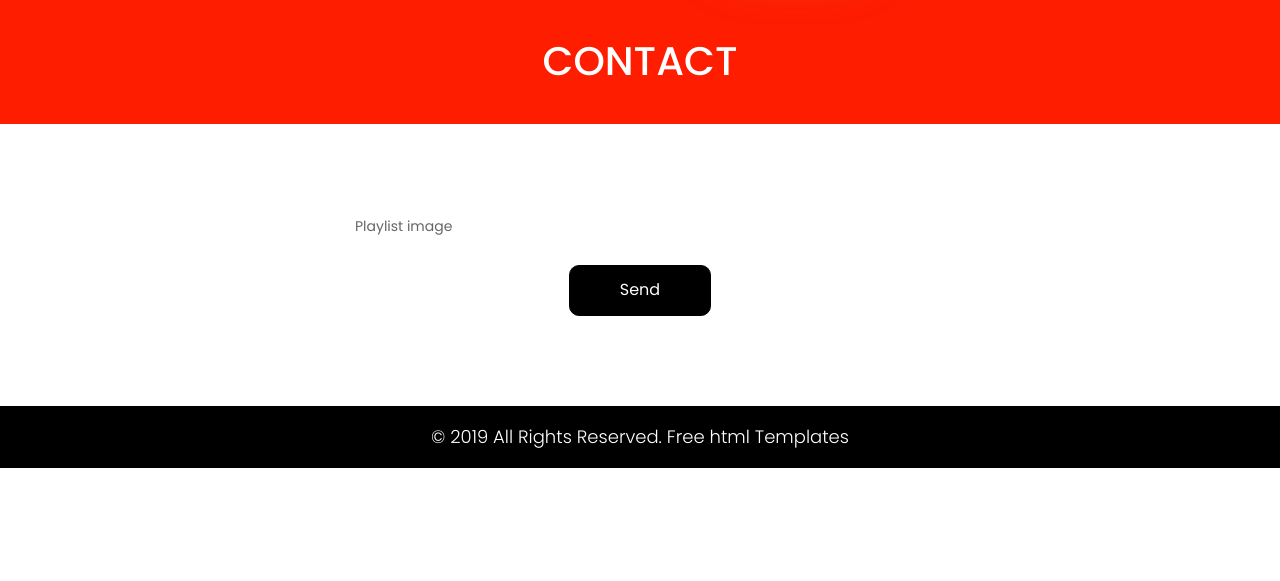
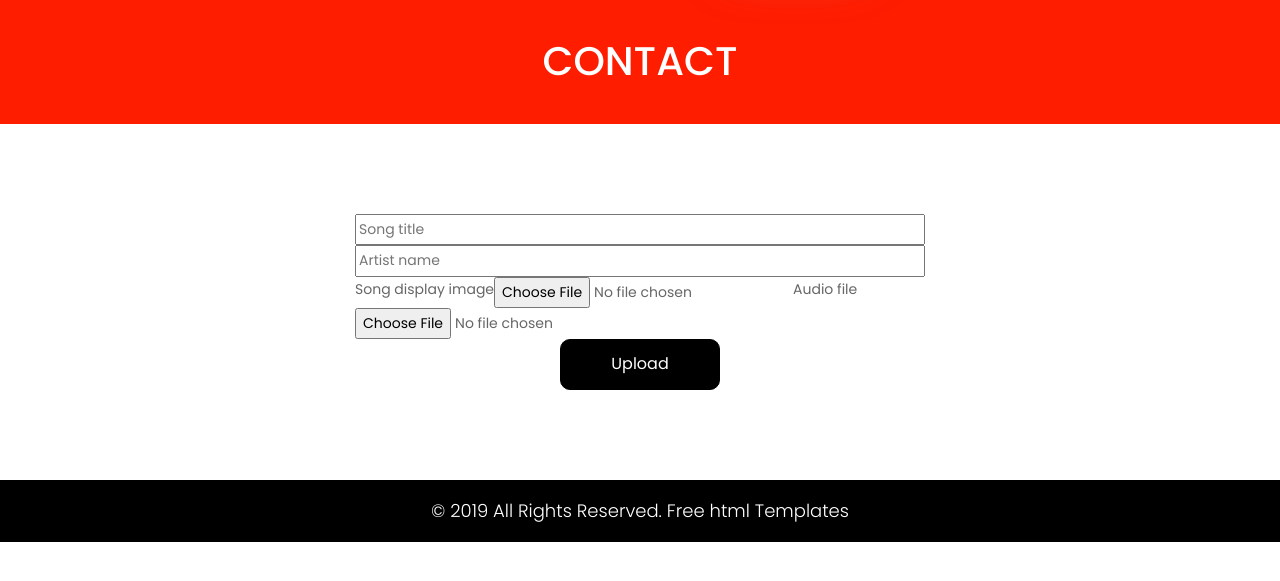
Before and after one commit to NichitaSvisciuc/musical, a Django app: page /upload_song/ in a window 1280 px wide. Shown: the part 137-718 px from the top of the page. Run offline with Django 4.2, Linux system fonts and the light colour scheme; a user stored in the database is signed in; some libraries are stand-ins or nearby versions.

Commit message:
Update add_song.html

```diff
--- a/templates/add_song.html
+++ b/templates/add_song.html
@@ -101,22 +101,17 @@
             <div class=" col-md-6 offset-md-3">
                 <div class="address">
                     {% load crispy_forms_tags %}
-                    <form method="post" action="{% url 'create' %}" enctype="multipart/form-data">
+                    <form method="POST" enctype="multipart/form-data">
                         {% csrf_token %}
                         <div class="row">
-                           <!--  <div class="col-sm-12">
-                                <input class="contactus" placeholder="Album title" type="text" name="album_title">
-                            </div>
+                            {{ form.song_title }}<br>
+                            {{ form.song_artist }}<br>
+                            <div>Song display image</div>
+                            {{ form.image }}<br>
+                            <div>Audio file</div><br>
+                            {{ form.file }}<br>
                             <div class="col-sm-12">
-                                <input class="contactus" placeholder="Genre" type="text" name="genre">
-                            </div>
-                            <input type="file" id="myFile" name="image"> -->
-                            {{ form.album_title }}<br>
-                            {{ form.genre }}<br>
-                            <div>Playlist image</div>
-                            {{ form.album_logo }}<br>
-                            <div class="col-sm-12">
-                                <button class="send" type="submit">Send</button>
+                                <button class="send" type="submit">Upload</button>
                             </div>
                         </div>
                     </form>
```
